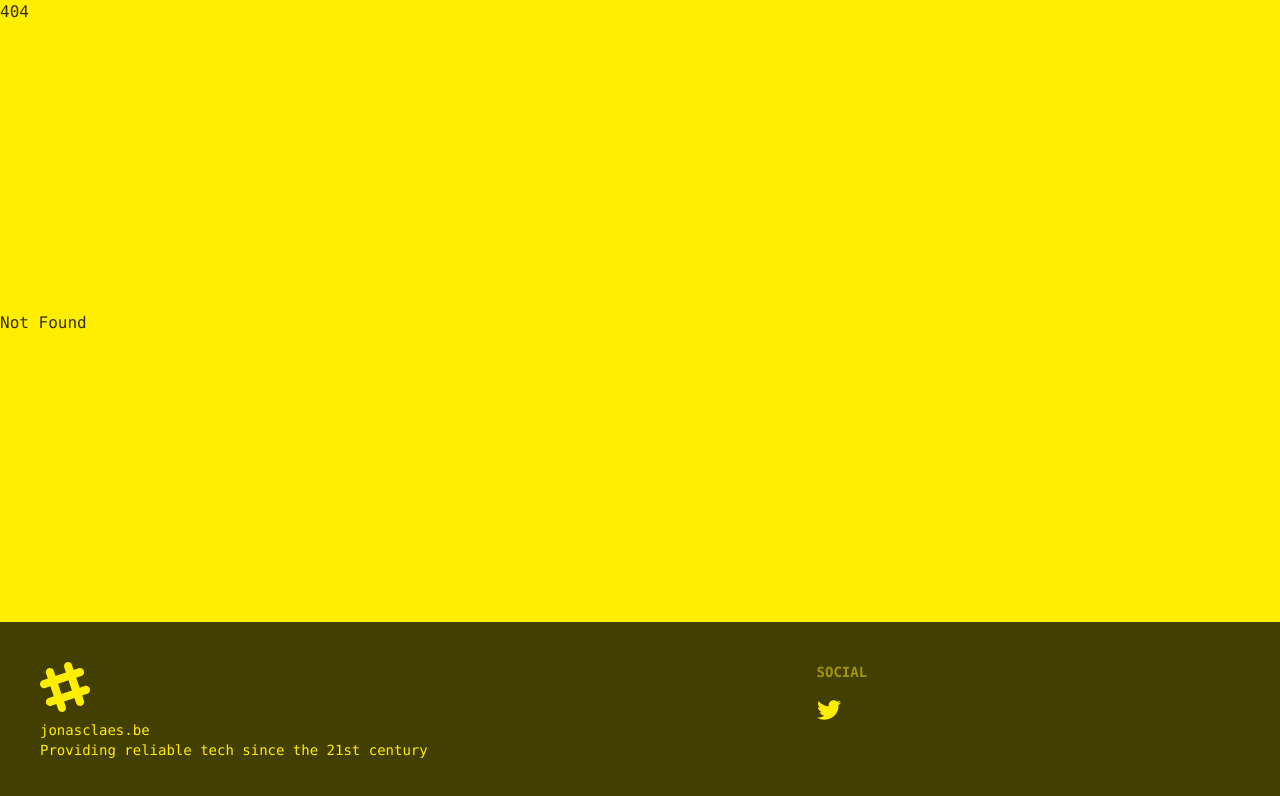
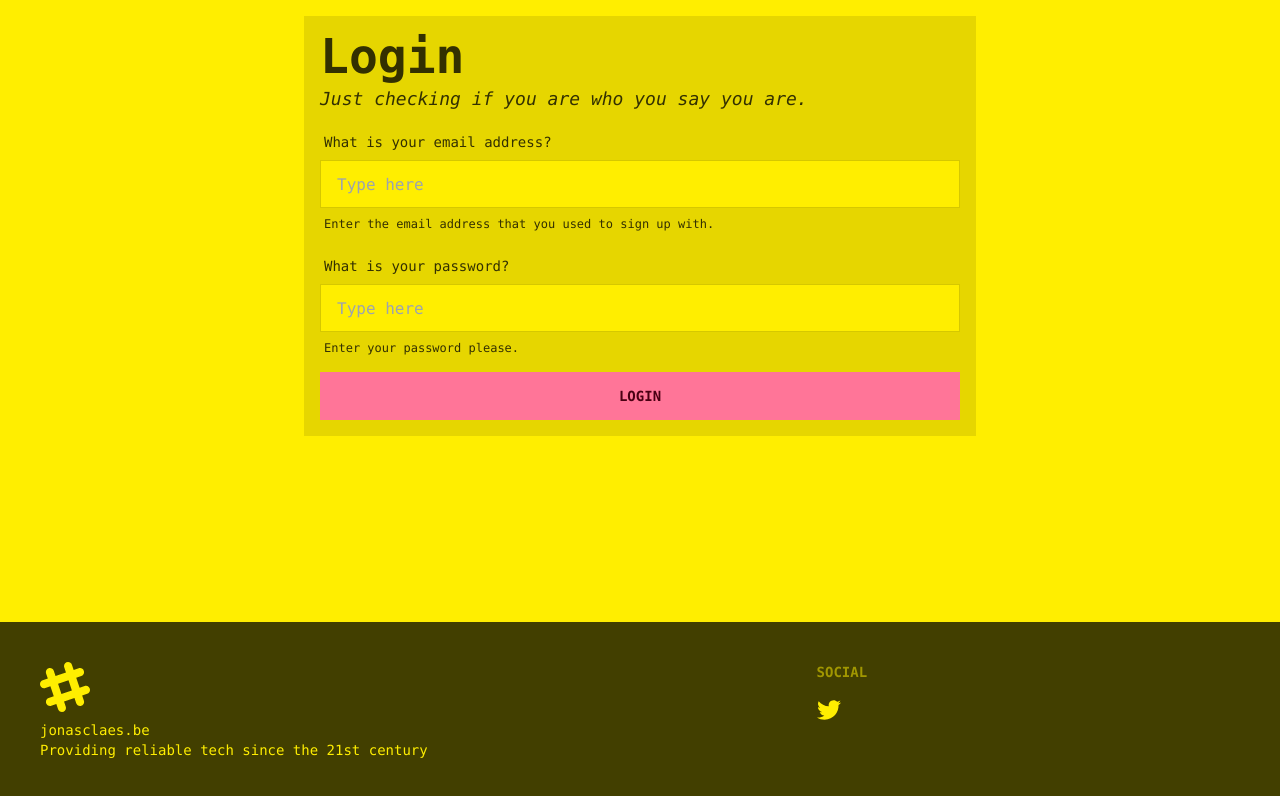
Before and after one commit to jonasclaes/coffeecounter, a SvelteKit app in the folder code/frontend/: page /login in a window 1280 px wide. Before the commit this address had no page. Shown: the top 796 px of the page. Built offline with nearby package versions, Linux system fonts and the light colour scheme.

Commit message:
Login page styling

```diff
--- /dev/null
+++ b/code/frontend/src/routes/login/+page.svelte
@@ -0,0 +1,34 @@
+<div class="p-4 text-primary-content">
+	<div class="flex flex-col gap-4 max-w-2xl mx-auto rounded-box bg-base-200 p-4 text-base-content">
+		<div>
+			<h1 class="text-5xl font-bold">Login</h1>
+			<sub class="text-lg italic">Just checking if you are who you say you are.</sub>
+		</div>
+		<form class="flex flex-col gap-2">
+			<div class="form-control w-full">
+				<label class="label" for="email">
+					<span class="label-text">What is your email address?</span>
+				</label>
+				<input type="text" id="email" placeholder="Type here" class="input input-bordered w-full" />
+				<label class="label" for="email">
+					<span class="label-text-alt">Enter the email address that you used to sign up with.</span>
+				</label>
+			</div>
+			<div class="form-control w-full">
+				<label class="label" for="password">
+					<span class="label-text">What is your password?</span>
+				</label>
+				<input
+					type="password"
+					id="password"
+					placeholder="Type here"
+					class="input input-bordered w-full"
+				/>
+				<label class="label" for="password">
+					<span class="label-text-alt">Enter your password please.</span>
+				</label>
+			</div>
+			<button type="submit" class="btn btn-primary btn-block">Login</button>
+		</form>
+	</div>
+</div>
```
